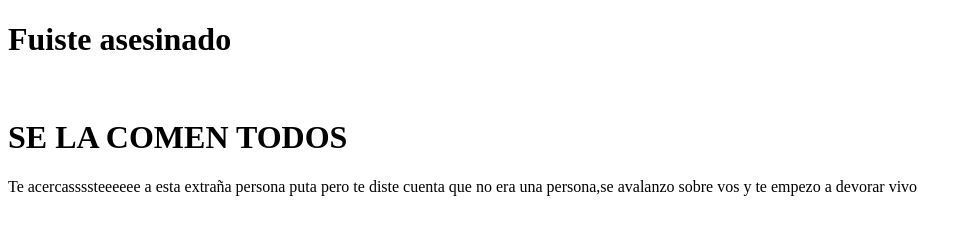
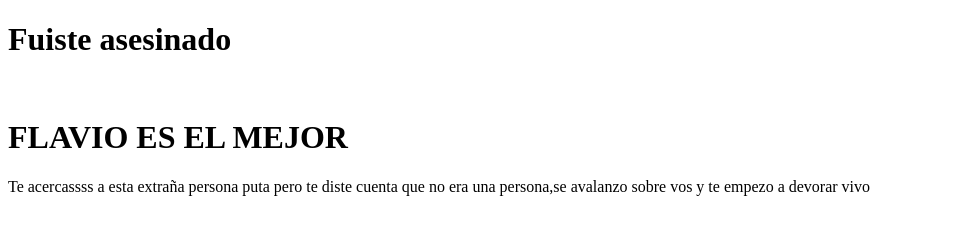
Before and after one commit to fran30102/FLAVIO, a plain HTML site: page Acercarse.html in a window 1280 px wide. Shown: the whole page, without its empty margins (0-972 px from the left). Drawn offline with Linux system fonts and the light colour scheme.

Commit message:
FIRSTCOMMIT

```diff
--- a/Acercarse.html
+++ b/Acercarse.html
@@ -4,7 +4,7 @@
     <body>
         <h1>Fuiste asesinado</h1>
 <br>
-<h1>SE LA COMEN TODOS</h1>
-<p>Te acercassssteeeeee a esta extraña persona puta pero te diste cuenta que no era una persona,se avalanzo sobre vos y te empezo a devorar vivo</p>
+<h1>FLAVIO ES EL MEJOR</h1>
+<p>Te acercassss a esta extraña persona puta pero te diste cuenta que no era una persona,se avalanzo sobre vos y te empezo a devorar vivo</p>
     </body>
 </html>
```
